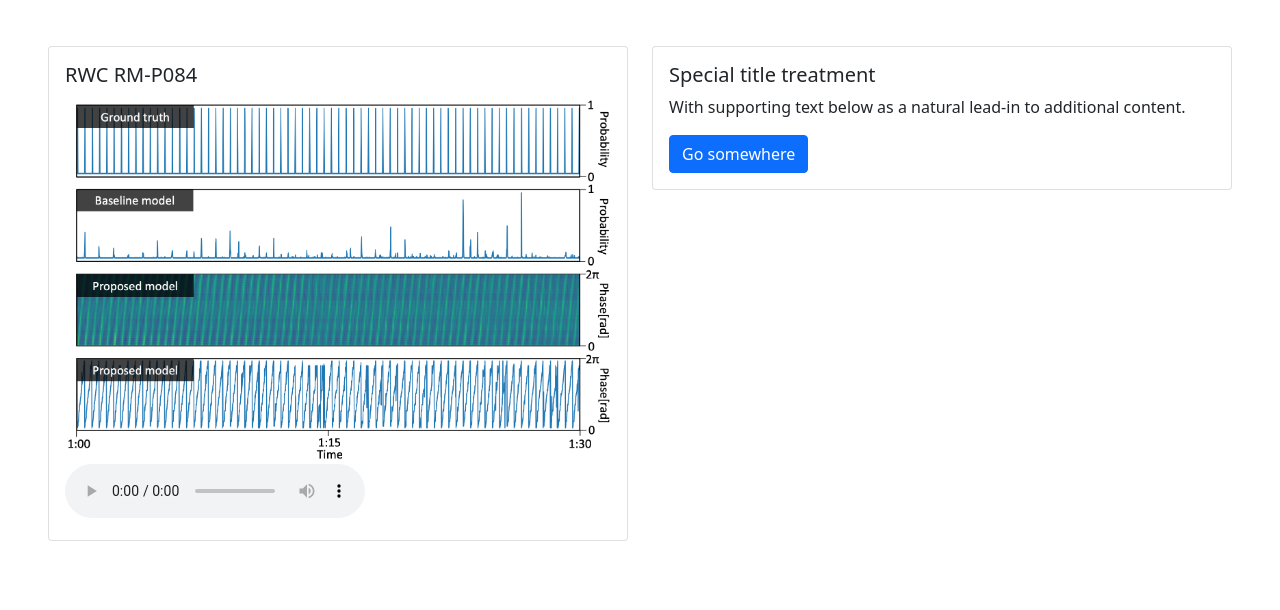
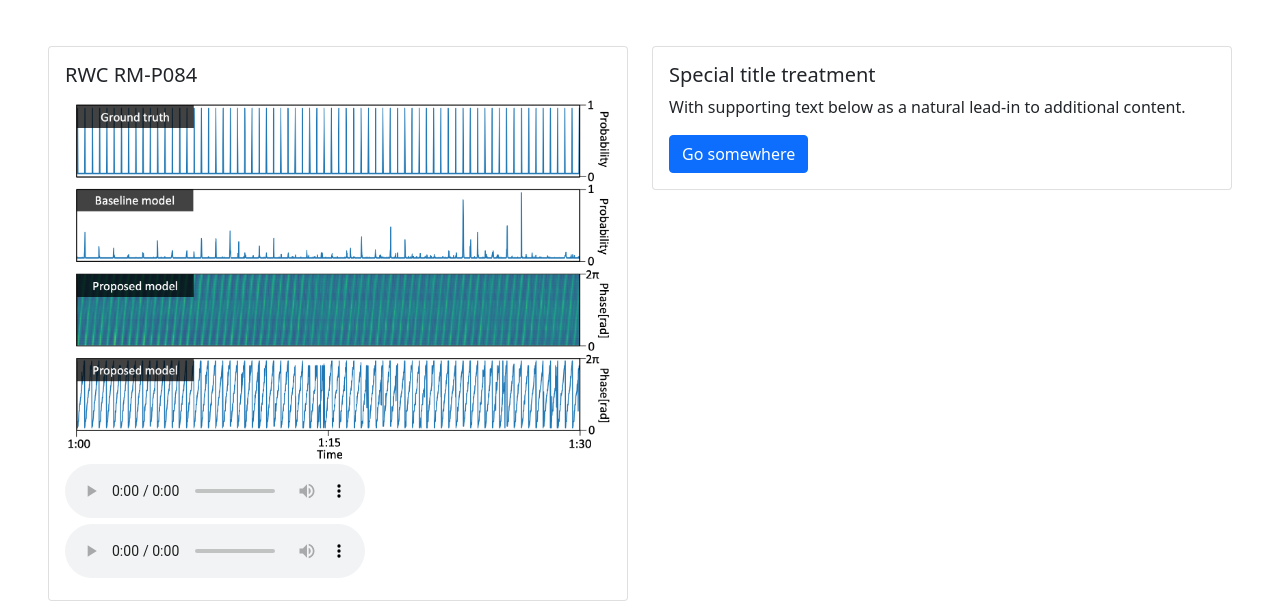
Before and after one commit to phase2bdbt/phase2bdbt.github.io, a plain HTML site: page index.html in a window 1280 px wide. Shown: the part 190-800 px from the top of the page. Drawn offline with nearby package versions, Linux system fonts and the light colour scheme.

Commit message:
Update index.html

```diff
--- a/index.html
+++ b/index.html
@@ -41,6 +41,10 @@
 						Your browser does not support the
 						<code>audio</code> element.
 					</audio>
+					<audio controls src="./media/84proposed_demo.wav">
+						Your browser does not support the
+						<code>audio</code> element.
+					</audio>
 				</div>
 			</div>
 		</div>
```
